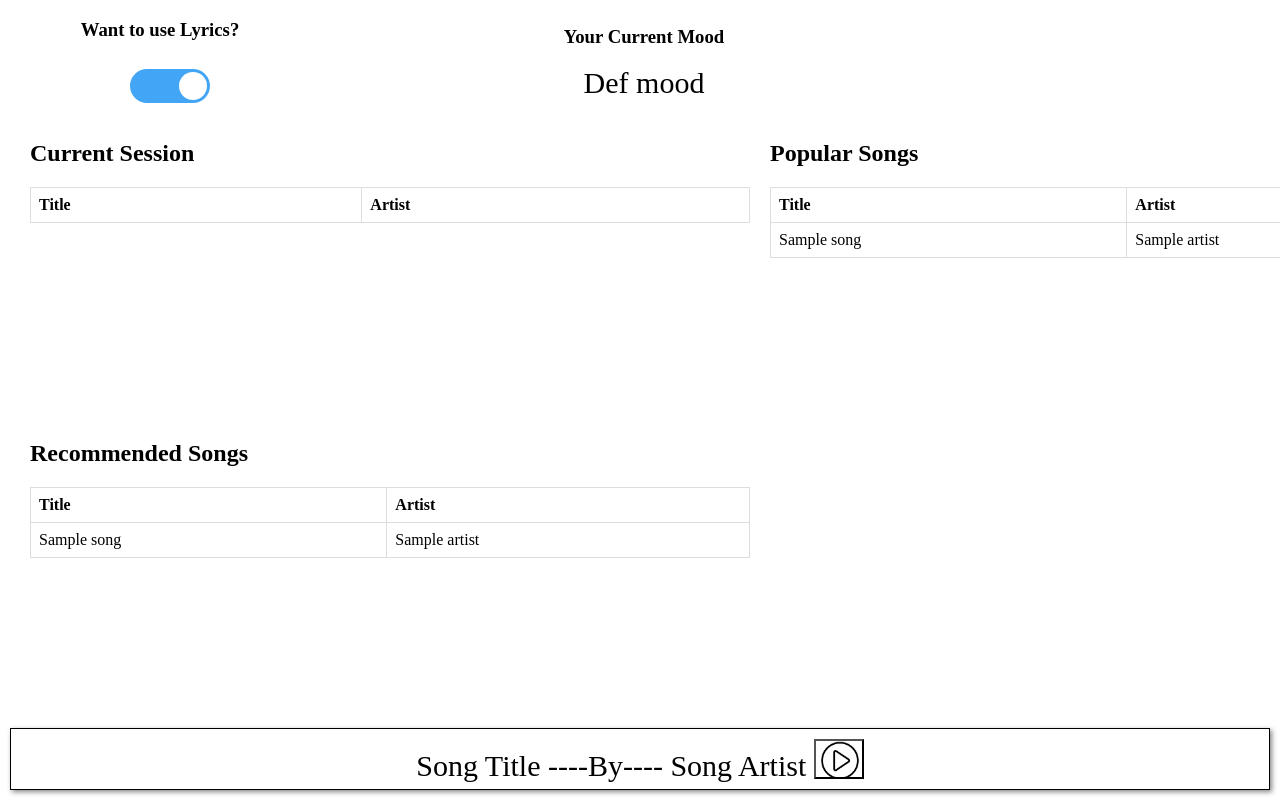
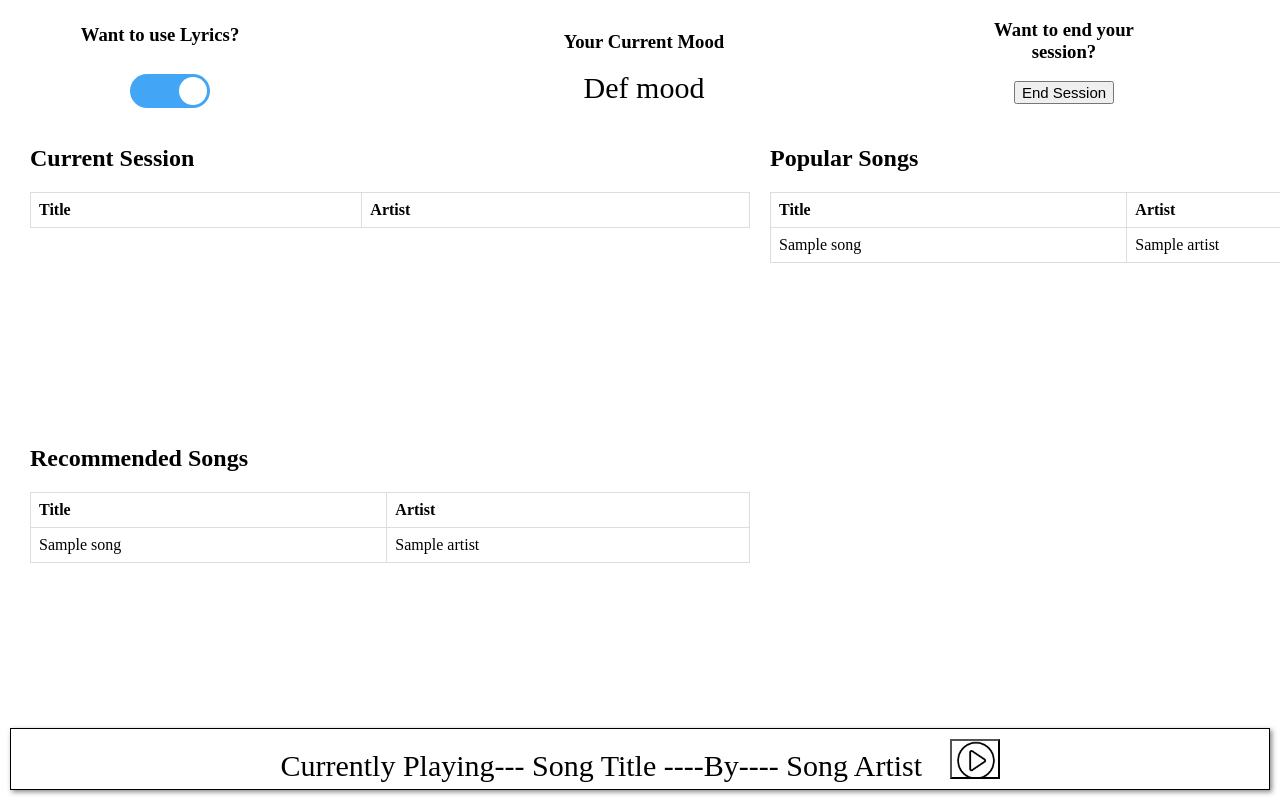
Before and after one commit to tamu-edu-students/tuneinmind, a Flask app: template templates/session.html in a window 1280 px wide; the page is wider, and only the part inside the window is pictured. Run offline with Flask 3, Linux system fonts and the light colour scheme; the template is opened without the code that fills it: most values are stand-ins (such as "Sample title", 1, 10 or a date in 2020); lists and menus that the app fills with data are empty; parts of the project's set-up code (start-up, migrations or seed data) failed here and were passed over.

Commit message:
Added End session

```diff
--- a/landingpage.py
+++ b/landingpage.py
@@ -8,6 +8,7 @@ webApp = webApplication()
 
 @app.route('/')
 def index():
+    webApp.reset()
     return render_template('index.html')
 
 @app.route('/session')
--- a/static/Logic.js
+++ b/static/Logic.js
@@ -111,4 +111,10 @@ $(document).ready(function() {
         addSongToSession.call(this);
     });
 
+    $(document).on('click', '.end-session', function() {
+      window.location.href = "/";
   });
+
+
+
+  });
--- a/templates/session.html
+++ b/templates/session.html
@@ -47,6 +47,12 @@
       width:50%;
       text-align: center;
       /* padding-left: 50px; */
+    }
+
+    .end-session {
+      display:inline-block;
+      width:15%;
+      text-align: center;
     }
 
     .toggle-wrapper {
@@ -200,6 +206,7 @@
     .image-button {
       width: 50px;
       height: 40px;
+      padding-left: 30px;
       background-image: url("../static/assets/img/play.jpg");
       background-repeat: no-repeat;
       background-size: cover;
@@ -227,6 +234,11 @@
     <div class="mood">
       <h3>Your Current Mood</h3>
       <div id = "current-mood" style="font-size: 30px;">Def mood</div>
+    </div>
+
+    <div class="end-session">
+      <h3>Want to end your session?</h3>
+      <button style="font-size: 15px;">End Session</button>
     </div>
   </div>
 
@@ -296,9 +308,10 @@
   </div>
 
   <div class ='music-player'>
-    <span id="current-song">Song Title</span>
+    <span style = "width : 15%">Currently Playing---</span>
+    <span id="current-song" style = "width : 15%">Song Title</span>
     <span> ----By----</span>
-    <span id="artist-name">Song Artist</span>
+    <span id="artist-name" style = "width : 15%; margin-right: 20px;" >Song Artist</span>
     <button class = "image-button"></button>
 
   </div>
--- a/webApplication.py
+++ b/webApplication.py
@@ -21,6 +21,19 @@ class SessionStatus(Enum):
 
 class webApplication:
     def __init__(self):
+        self.session_id = None
+        self.session_status = SessionStatus.ACTIVE
+        self.currentSessionSongs = []
+        self.popularSongs = []
+        self.allSongs = []
+        self.recommendedSongs = []
+        self.currentlyPlaying = None
+        self.currentlyPlayedSong = []
+        self.sessionThreshold = 5
+        self.lyricsToggle = True
+        self.loadSongs()
+
+    def reset(self):
         self.session_id = None
         self.session_status = SessionStatus.ACTIVE
         self.currentSessionSongs = []
@@ -131,7 +144,7 @@ class webApplication:
         self.currentSessionSongs.append(song_id)
         self.currentlyPlaying = self.currentSessionSongs[len(self.currentSessionSongs)-1]
         self.currentlyPlayedSong = [song for song in self.allSongs if int(song.song_id) == int(self.currentlyPlaying)][0]
-
+        print('See Here for current session songs', self.currentSessionSongs)
         # if len(self.currentSessionSongs) > self.sessionThreshold:
         #     self.generateRecommendations()
 
```
